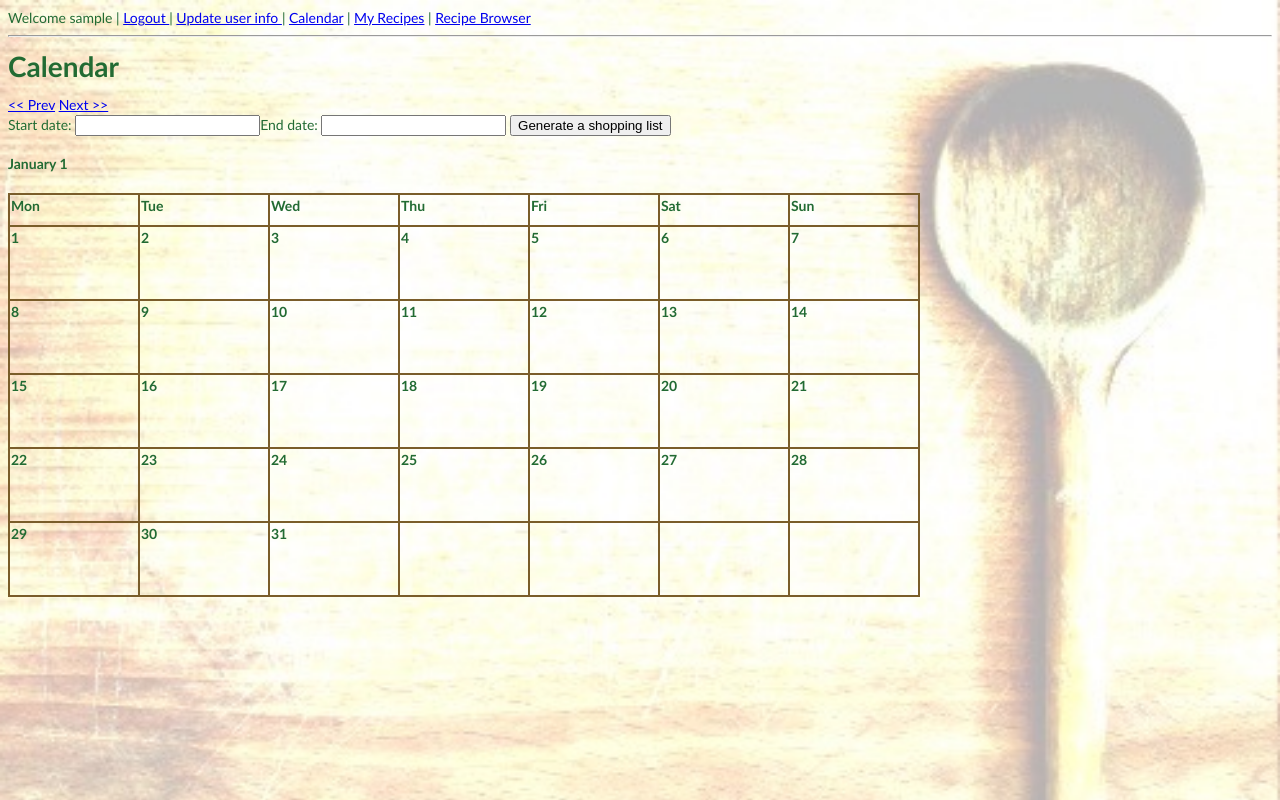
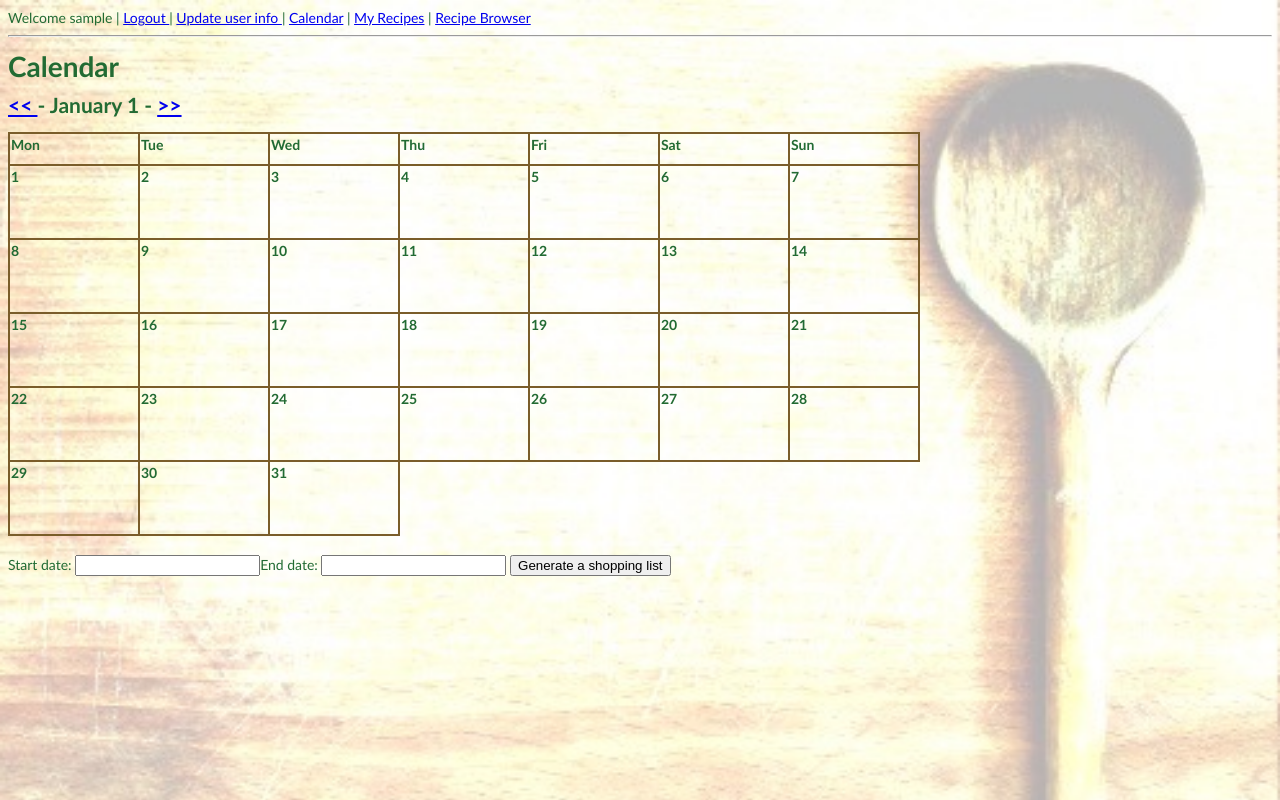
Before and after one commit to jessebutterfield/recipes, a Django app: page /mealplanner/1/1/ in a window 1280 px wide. Run offline with Django 3.2, Linux system fonts and the light colour scheme; a user stored in the database is signed in; tables that the repository leaves empty hold one stand-in row (values such as "Sample post"); some libraries are stand-ins or nearby versions.

Commit message:
minor changes
removing borders on empty days
increasing size of instruction text box, fixing whitespace issue
ordering recipes by name
shuffling the calendar elements a bit

```diff
--- a/mealplanner/forms.py
+++ b/mealplanner/forms.py
@@ -17,7 +17,7 @@ def recipe_name_form_factory(initName='',initServings=1,initInstructions=''):
         name = forms.CharField(required=True,initial=initName)
         servings = forms.IntegerField(min_value=1,initial=initServings)
         instructions = forms.CharField(required=False,initial=initInstructions,
-                                 widget=forms.Textarea(attrs={'cols': 20, 'rows': 6}))
+                                 widget=forms.Textarea(attrs={'cols': 60, 'rows': 10}))
     return RecipeNameForm
 
 def signup_form():
--- a/mealplanner/static/base.css
+++ b/mealplanner/static/base.css
@@ -11,9 +11,17 @@
 	background-color:#b0c4de;
 }
 
+.empty {
+	border-width: 0px;
+}
+
 .datenum {
 	font-weight:bold;
 	height:2em;
+}
+
+.darkBrown {
+	color:#7A5D2A;
 }
 
 .selection_checkbox:checked + .selection_label {
--- a/mealplanner/templates/mealplanner/index.html
+++ b/mealplanner/templates/mealplanner/index.html
@@ -15,16 +15,7 @@
 	<link rel="stylesheet" href="//code.jquery.com/ui/1.11.4/themes/smoothness/jquery-ui.css">
 
 	<h1>Calendar</h1>
-
-	<a href= "{% url "newMonth" year month "prev" %}">&lt;&lt; Prev</a>
-	<a href= "{% url "newMonth" year month "next" %}">Next &gt;&gt;</a>
-
-	<form action="/mealplanner/generateList/" method="post">
-		{% csrf_token %}
-		Start date: <input type="text" id="datepicker-start" name="start_date">End date: <input type="text" id="datepicker-end" name="end_date">
-	    <input type="submit" name="generatelist" value="Generate a shopping list"/>
-	</form>
-	<h4>{{ mname }} {{ year }}</h4>
+	<h2> <a href= "{% url "newMonth" year month "prev" %}">&lt;&lt; </a> - {{ mname }} {{ year }} - <a href= "{% url "newMonth" year month "next" %}">&gt;&gt;</a></h2>
 
 	<div class="month">
 	    <table>
@@ -49,7 +40,6 @@
 	                <div class="datenum"> {{ day }} </div>
 	                {% for meal in meals %}
 	                    <div title = "{{ meal }}">{{ meal }}</div>
-	                    <br />
 	                {% endfor %}
 	            {% else %}
 	            	>
@@ -63,5 +53,12 @@
 
 	    <div class="clear"></div>
 	</div>
+	<br>
+	<form action="/mealplanner/generateList/" method="post">
+		{% csrf_token %}
+		Start date: <input type="text" id="datepicker-start" name="start_date">End date: <input type="text" id="datepicker-end" name="end_date">
+	    <input type="submit" name="generatelist" value="Generate a shopping list"/>
+	</form>
+
 
 {% endblock %}
--- a/mealplanner/templates/mealplanner/shoppingList.html
+++ b/mealplanner/templates/mealplanner/shoppingList.html
@@ -7,7 +7,7 @@
 		<h1>{{user}}'s shopping list from {{ startDate }} to {{ endDate }}</h1>
 	    <ul>
 	    	{% for aisle,ingredientToUnitToQuantity in aisleToIngredientToUnitToQuantity.items %}
-				<li>{{aisle}}</li>
+				<li class="darkBrown">{{aisle}}</li>
 		    	{% for ingredient,unitToQuantity in ingredientToUnitToQuantity.items %}
 				    {% for unit,quantity in unitToQuantity.items %}
 			    		<input id="{{ingredient}}-{{unit}}" type="checkbox" class="selection_checkbox" />
--- a/mealplanner/templates/mealplanner/viewRecipe.html
+++ b/mealplanner/templates/mealplanner/viewRecipe.html
@@ -18,7 +18,7 @@
 	    	{% endfor %}
 	    </ul>
 	    <h3>Instructions:</h3>
-	    <p>{{recipe.instructions}}</p>
+	    <p>{{recipe.instructions|linebreaks}}</p>
 
 	    <p><a href="/mealplanner/recipe/edit/{{ recipe.id }}/">
 	    {% if user == recipe.author %}
--- a/mealplanner/views.py
+++ b/mealplanner/views.py
@@ -36,7 +36,7 @@ def myRecipeEditor(request):
 def recipeEditor(request, user_id):
     author = User.objects.get(id=user_id)
     print(user_id)
-    recipe_list = Recipe.objects.filter(author = author)
+    recipe_list = Recipe.objects.filter(author = author).order_by('name')
     template = loader.get_template('mealplanner/recipeEditor.html')
     context = {
         'author': author,
```
